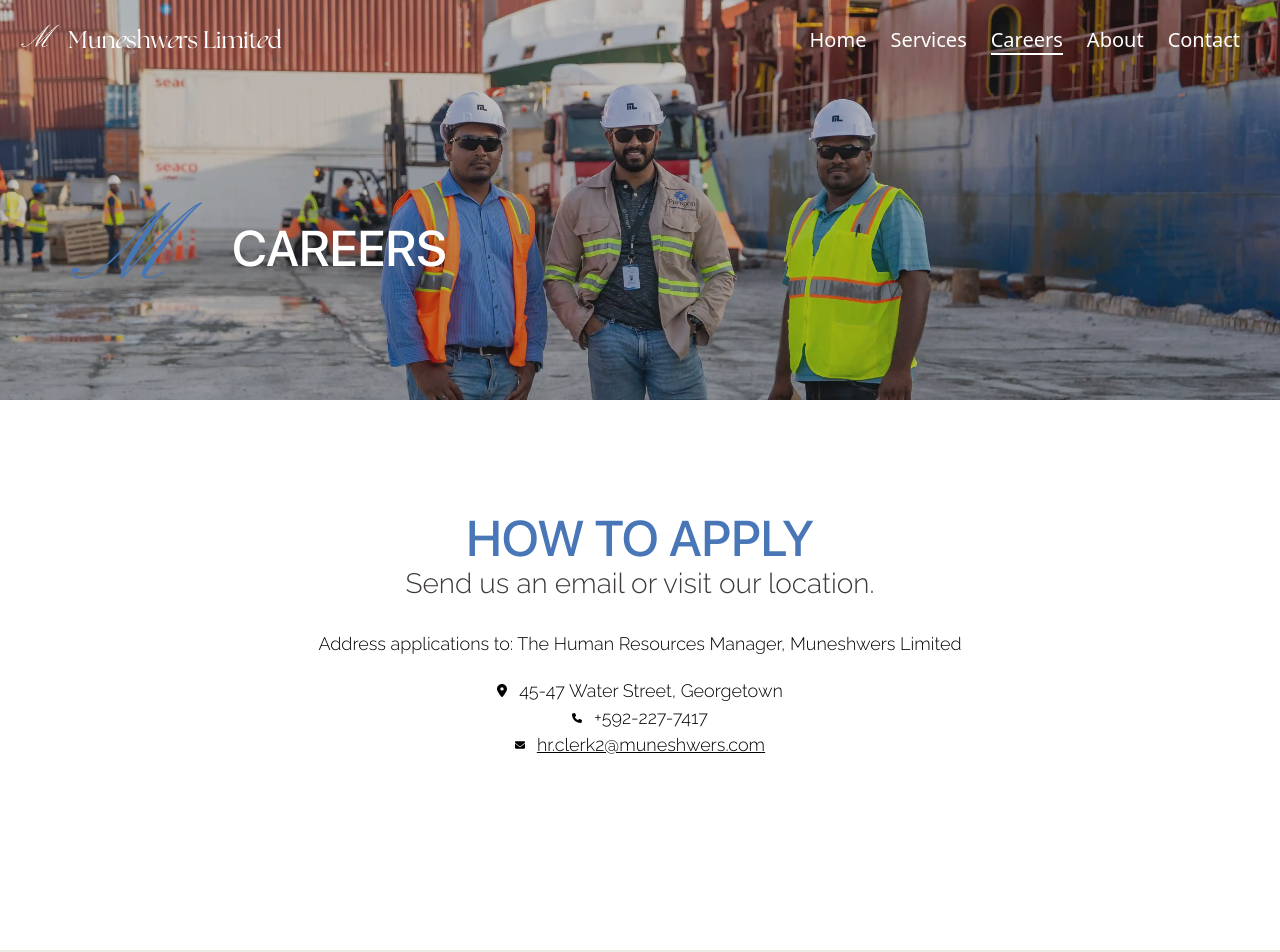
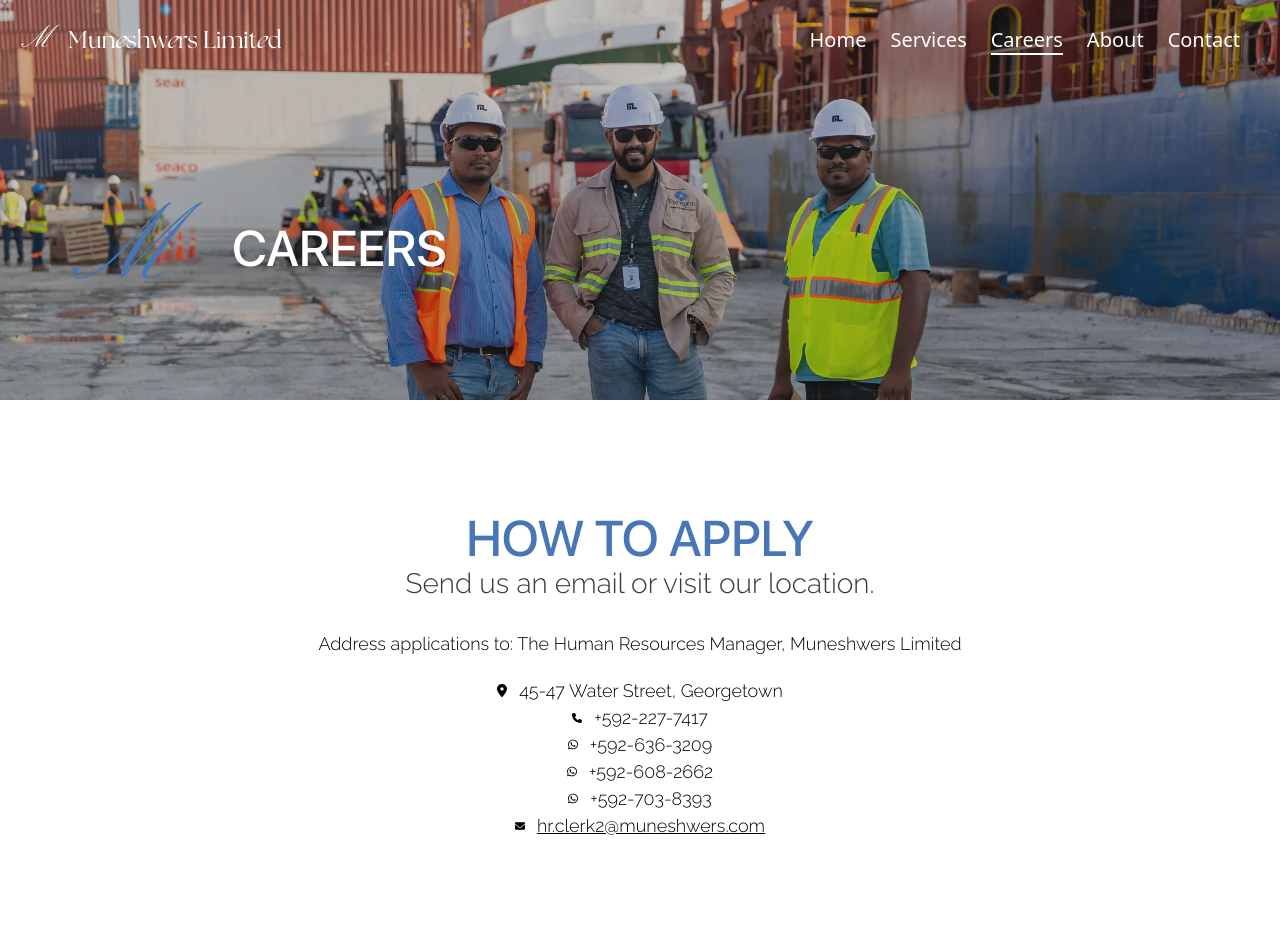
Before and after one commit to muneshwers/company-website, a SvelteKit app: page /careers/apply in a window 1280 px wide. Shown: the top 952 px of the page. Built offline with nearby package versions, Linux system fonts and the light colour scheme; a web font is replaced by a local one.

Commit message:
Added whatsapp numbers for apply now

```diff
--- a/src/routes/careers/apply/+page.svelte
+++ b/src/routes/careers/apply/+page.svelte
@@ -6,6 +6,7 @@
     import location from "$lib/assets/location-dot-solid.svg";
     import email from "$lib/assets/envelope-solid.svg";
     import phone from "$lib/assets/phone-solid.svg";
+    import whatsapp from "$lib/assets/whatsapp-brands-solid.svg";
 	import Joint from "../../Joint.svelte";
 	import Navigation from "../../Navigation.svelte";
 	import Footer from "../../Footer.svelte";
@@ -87,6 +88,24 @@
                 <div>+592-227-7417</div>
             </div>
             <div class="application-phone flex flex-row items-center gap-3">
+                <div class="phone-icon">
+                    <img src={whatsapp} alt="" width="10px" height="10px">
+                </div>
+                <div>+592-636-3209</div>
+            </div>
+            <div class="application-phone flex flex-row items-center gap-3">
+                <div class="phone-icon">
+                    <img src={whatsapp} alt="" width="10px" height="10px">
+                </div>
+                <div>+592-608-2662</div>
+            </div>
+            <div class="application-phone flex flex-row items-center gap-3">
+                <div class="phone-icon">
+                    <img src={whatsapp} alt="" width="10px" height="10px">
+                </div>
+                <div>+592-703-8393</div>
+            </div>
+            <div class="application-phone flex flex-row items-center gap-3">
                 <div class="email-icon">
                     <img src={email} alt="" width="10px" height="10px">
                 </div>
```
Also changed, not shown: src/lib/assets/whatsapp-brands-solid.svg (added).
